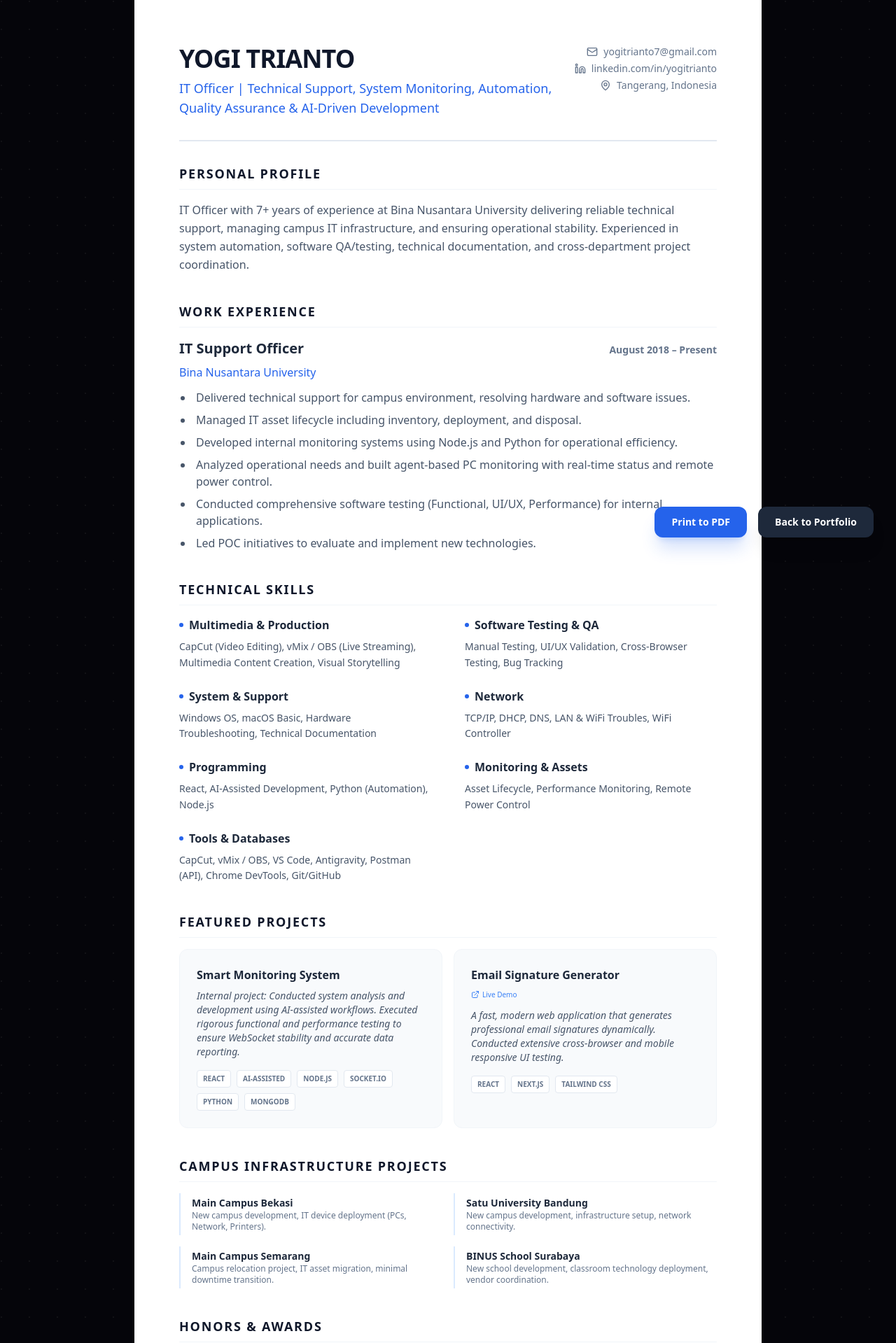
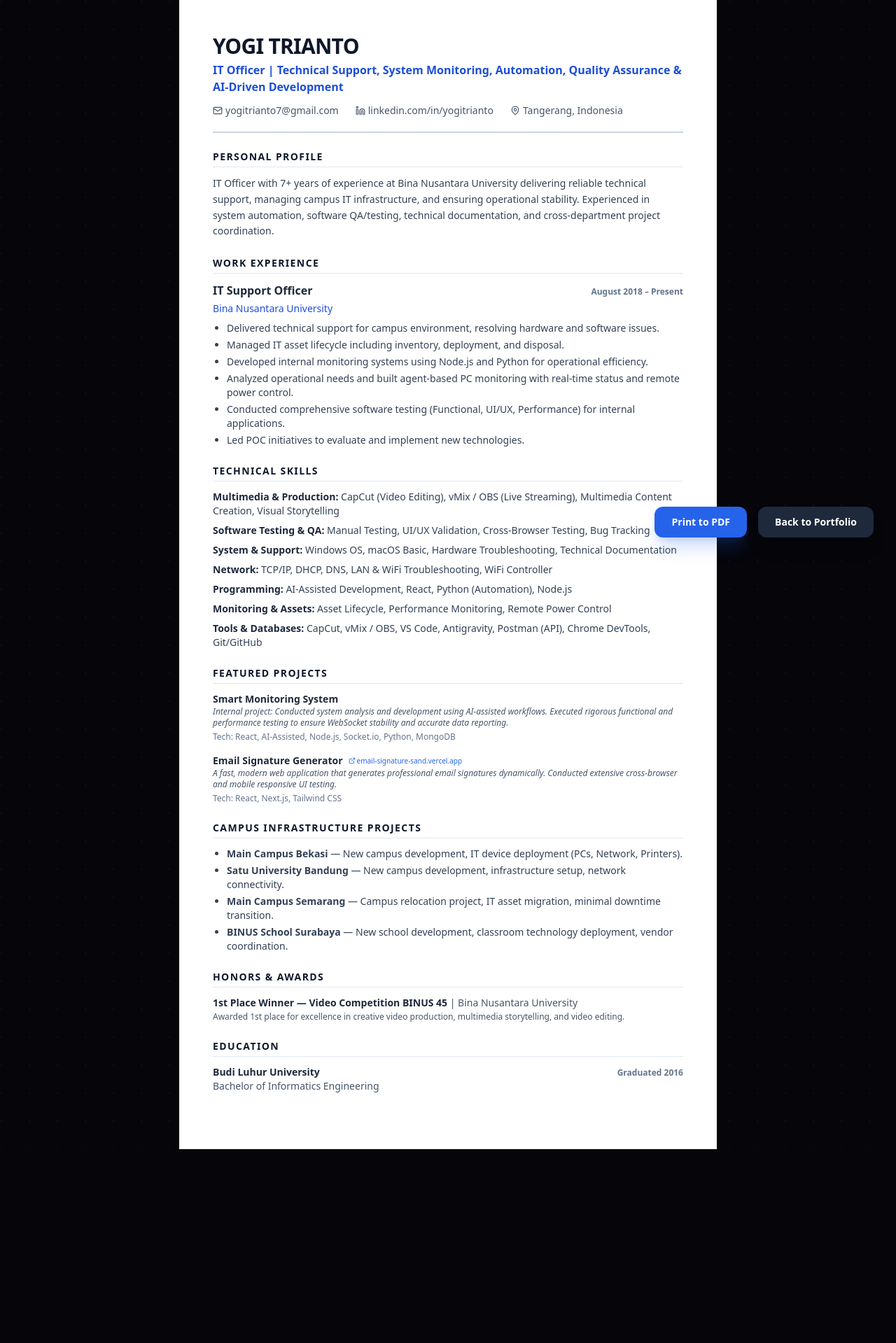
Before and after one commit to yogitriant/yogi-portfolio, a Next.js app: page /cv in a window 1280 px wide. Shown: the top 1919 px of the page at 70% size. After the commit the page ends 1642 px from the top, so only its background shows below. Built offline with nearby package versions, Linux system fonts and the light colour scheme.

Commit message:
Reorder AI-Assisted Dev to first in Programming, make CV ATS-friendly for print PDF

```diff
--- a/app/cv/page.js
+++ b/app/cv/page.js
@@ -1,7 +1,7 @@
 'use client';
 
 import React, { useEffect } from 'react';
-import { Mail, Linkedin, MapPin, Globe, Phone, ExternalLink, Monitor, Network, Code2, Zap, Wrench, Trophy, Video } from 'lucide-react';
+import { Mail, Linkedin, MapPin, ExternalLink } from 'lucide-react';
 
 export default function CV() {
   useEffect(() => {
@@ -12,8 +12,8 @@ export default function CV() {
     { category: "Multimedia & Production", items: ["CapCut (Video Editing)", "vMix / OBS (Live Streaming)", "Multimedia Content Creation", "Visual Storytelling"] },
     { category: "Software Testing & QA", items: ["Manual Testing", "UI/UX Validation", "Cross-Browser Testing", "Bug Tracking"] },
     { category: "System & Support", items: ["Windows OS", "macOS Basic", "Hardware Troubleshooting", "Technical Documentation"] },
-    { category: "Network", items: ["TCP/IP, DHCP, DNS", "LAN & WiFi Troubles", "WiFi Controller"] },
-    { category: "Programming", items: ["React", "AI-Assisted Development", "Python (Automation)", "Node.js"] },
+    { category: "Network", items: ["TCP/IP, DHCP, DNS", "LAN & WiFi Troubleshooting", "WiFi Controller"] },
+    { category: "Programming", items: ["AI-Assisted Development", "React", "Python (Automation)", "Node.js"] },
     { category: "Monitoring & Assets", items: ["Asset Lifecycle", "Performance Monitoring", "Remote Power Control"] },
     { category: "Tools & Databases", items: ["CapCut", "vMix / OBS", "VS Code", "Antigravity", "Postman (API)", "Chrome DevTools", "Git/GitHub"] }
   ];
@@ -35,133 +35,114 @@ export default function CV() {
   ];
 
   return (
-    <div className="min-h-screen bg-white text-slate-800 p-8 md:p-16 max-w-4xl mx-auto font-sans print:p-0">
-      {/* Header */}
-      <div className="border-b-2 border-slate-200 pb-8 mb-8 flex justify-between items-start">
-        <div>
-          <h1 className="text-4xl font-bold text-slate-900 tracking-tight mb-2">YOGI TRIANTO</h1>
-          <p className="text-lg text-blue-600 font-medium">IT Officer | Technical Support, System Monitoring, Automation, Quality Assurance & AI-Driven Development</p>
+    <div className="min-h-screen bg-white text-slate-800 max-w-3xl mx-auto font-sans print:max-w-none print:mx-0">
+      <div className="p-8 md:p-12 print:p-[1cm]">
+
+        {/* ===== HEADER ===== */}
+        <header className="border-b-2 border-slate-300 pb-5 mb-6">
+          <h1 className="text-3xl font-bold text-slate-900 tracking-tight mb-1">YOGI TRIANTO</h1>
+          <p className="text-base text-blue-700 font-semibold mb-3">IT Officer | Technical Support, System Monitoring, Automation, Quality Assurance & AI-Driven Development</p>
+          <div className="flex flex-wrap gap-x-6 gap-y-1 text-sm text-slate-600">
+            <span className="flex items-center gap-1 print:gap-0"><Mail className="w-3.5 h-3.5 print:hidden" /> yogitrianto7@gmail.com</span>
+            <span className="flex items-center gap-1 print:gap-0"><Linkedin className="w-3.5 h-3.5 print:hidden" /> linkedin.com/in/yogitrianto</span>
+            <span className="flex items-center gap-1 print:gap-0"><MapPin className="w-3.5 h-3.5 print:hidden" /> Tangerang, Indonesia</span>
           </div>
-        <div className="text-right text-sm text-slate-500 space-y-1">
-          <p className="flex items-center justify-end gap-2"><Mail className="w-4 h-4" /> yogitrianto7@gmail.com</p>
-          <p className="flex items-center justify-end gap-2"><Linkedin className="w-4 h-4" /> linkedin.com/in/yogitrianto</p>
-          <p className="flex items-center justify-end gap-2"><MapPin className="w-4 h-4" /> Tangerang, Indonesia</p>
-        </div>
-      </div>
+        </header>
 
-      {/* Profile */}
-      <section className="mb-10">
-        <h2 className="text-lg font-bold text-slate-900 uppercase tracking-widest border-b border-slate-100 pb-2 mb-4">Personal Profile</h2>
-        <p className="text-slate-600 leading-relaxed">
+        {/* ===== PROFILE ===== */}
+        <section className="mb-6">
+          <h2 className="text-sm font-bold text-slate-900 uppercase tracking-widest border-b border-slate-200 pb-1 mb-3">Personal Profile</h2>
+          <p className="text-sm text-slate-700 leading-relaxed">
             IT Officer with 7+ years of experience at Bina Nusantara University delivering reliable technical support, managing campus IT infrastructure, and ensuring operational stability. Experienced in system automation, software QA/testing, technical documentation, and cross-department project coordination.
           </p>
         </section>
 
-      {/* Experience */}
-      <section className="mb-10">
-        <h2 className="text-lg font-bold text-slate-900 uppercase tracking-widest border-b border-slate-100 pb-2 mb-4">Work Experience</h2>
+        {/* ===== WORK EXPERIENCE ===== */}
+        <section className="mb-6">
+          <h2 className="text-sm font-bold text-slate-900 uppercase tracking-widest border-b border-slate-200 pb-1 mb-3">Work Experience</h2>
           {workExperience.map((exp, i) => (
-          <div key={i} className="mb-6">
-            <div className="flex justify-between items-baseline mb-2">
-              <h3 className="text-xl font-bold text-slate-800">{exp.role}</h3>
-              <span className="text-sm font-semibold text-slate-500">{exp.period}</span>
+            <div key={i} className="mb-4">
+              <div className="flex justify-between items-baseline mb-1">
+                <h3 className="text-base font-bold text-slate-800">{exp.role}</h3>
+                <span className="text-xs font-semibold text-slate-500 shrink-0">{exp.period}</span>
               </div>
-            <p className="text-blue-600 font-medium mb-3">{exp.company}</p>
-            <ul className="list-disc list-outside ml-5 space-y-2 text-slate-600">
-              {exp.points.map((p, idx) => <li key={idx} className="pl-1">{p}</li>)}
+              <p className="text-sm text-blue-700 font-medium mb-2">{exp.company}</p>
+              <ul className="list-disc list-outside ml-5 space-y-1 text-sm text-slate-700">
+                {exp.points.map((p, idx) => <li key={idx}>{p}</li>)}
               </ul>
             </div>
           ))}
         </section>
 
-      {/* Skills Grouped */}
-      <section className="mb-10">
-        <h2 className="text-lg font-bold text-slate-900 uppercase tracking-widest border-b border-slate-100 pb-2 mb-4">Technical Skills</h2>
-        <div className="grid grid-cols-2 gap-x-12 gap-y-6">
+        {/* ===== TECHNICAL SKILLS (single column, ATS-friendly) ===== */}
+        <section className="mb-6">
+          <h2 className="text-sm font-bold text-slate-900 uppercase tracking-widest border-b border-slate-200 pb-1 mb-3">Technical Skills</h2>
+          <div className="space-y-2">
             {skills.map((s, i) => (
-            <div key={i}>
-              <h4 className="font-bold text-slate-800 mb-2 flex items-center gap-2">
-                 <div className="w-1.5 h-1.5 bg-blue-600 rounded-full" /> {s.category}
-              </h4>
-              <p className="text-sm text-slate-600 leading-relaxed">{s.items.join(', ')}</p>
+              <div key={i} className="text-sm">
+                <span className="font-bold text-slate-800">{s.category}: </span>
+                <span className="text-slate-700">{s.items.join(', ')}</span>
               </div>
             ))}
           </div>
         </section>
 
-      {/* Featured Projects */}
-      <section className="mb-10">
-        <h2 className="text-lg font-bold text-slate-900 uppercase tracking-widest border-b border-slate-100 pb-2 mb-4">Featured Projects</h2>
-        <div className="grid grid-cols-1 md:grid-cols-2 gap-4">
-          <div className="bg-slate-50 p-6 rounded-xl border border-slate-100">
-            <h3 className="font-bold text-slate-800 mb-2">Smart Monitoring System</h3>
-            <p className="text-sm text-slate-600 mb-4 italic">Internal project: Conducted system analysis and development using AI-assisted workflows. Executed rigorous functional and performance testing to ensure WebSocket stability and accurate data reporting.</p>
-            <div className="flex flex-wrap gap-2">
-              {["React", "AI-Assisted", "Node.js", "Socket.io", "Python", "MongoDB"].map(t => (
-                <span key={t} className="px-2 py-1 bg-white border border-slate-200 text-[10px] font-bold text-slate-500 rounded uppercase">{t}</span>
-              ))}
+        {/* ===== FEATURED PROJECTS ===== */}
+        <section className="mb-6">
+          <h2 className="text-sm font-bold text-slate-900 uppercase tracking-widest border-b border-slate-200 pb-1 mb-3">Featured Projects</h2>
+
+          <div className="mb-4">
+            <h3 className="text-sm font-bold text-slate-800">Smart Monitoring System</h3>
+            <p className="text-xs text-slate-600 italic mb-1">Internal project: Conducted system analysis and development using AI-assisted workflows. Executed rigorous functional and performance testing to ensure WebSocket stability and accurate data reporting.</p>
+            <p className="text-xs text-slate-500">Tech: React, AI-Assisted, Node.js, Socket.io, Python, MongoDB</p>
           </div>
+
+          <div className="mb-4">
+            <div className="flex items-center gap-2">
+              <h3 className="text-sm font-bold text-slate-800">Email Signature Generator</h3>
+              <a href="https://email-signature-sand.vercel.app/" target="_blank" rel="noopener noreferrer" className="text-[10px] text-blue-600 inline-flex items-center gap-0.5 print:text-blue-800">
+                <ExternalLink className="w-2.5 h-2.5 print:hidden" /> email-signature-sand.vercel.app
+              </a>
             </div>
-          <div className="bg-slate-50 p-6 rounded-xl border border-slate-100">
-            <h3 className="font-bold text-slate-800 mb-1">Email Signature Generator</h3>
-            <a href="https://email-signature-sand.vercel.app/" target="_blank" rel="noopener noreferrer" className="text-[10px] text-blue-500 mb-2 inline-flex items-center gap-1"><ExternalLink className="w-3 h-3" /> Live Demo</a>
-            <p className="text-sm text-slate-600 mb-4 italic mt-1">A fast, modern web application that generates professional email signatures dynamically. Conducted extensive cross-browser and mobile responsive UI testing.</p>
-            <div className="flex flex-wrap gap-2">
-              {["React", "Next.js", "Tailwind CSS"].map(t => (
-                <span key={t} className="px-2 py-1 bg-white border border-slate-200 text-[10px] font-bold text-slate-500 rounded uppercase">{t}</span>
-              ))}
-            </div>
-          </div>
+            <p className="text-xs text-slate-600 italic mb-1">A fast, modern web application that generates professional email signatures dynamically. Conducted extensive cross-browser and mobile responsive UI testing.</p>
+            <p className="text-xs text-slate-500">Tech: React, Next.js, Tailwind CSS</p>
           </div>
         </section>
 
-      {/* Campus Projects */}
-      <section className="mb-10">
-        <h2 className="text-lg font-bold text-slate-900 uppercase tracking-widest border-b border-slate-100 pb-2 mb-4">Campus Infrastructure Projects</h2>
-        <div className="grid grid-cols-1 md:grid-cols-2 gap-4">
-          {[
-            { loc: "Main Campus Bekasi", desc: "New campus development, IT device deployment (PCs, Network, Printers)." },
-            { loc: "Satu University Bandung", desc: "New campus development, infrastructure setup, network connectivity." },
-            { loc: "Main Campus Semarang", desc: "Campus relocation project, IT asset migration, minimal downtime transition." },
-            { loc: "BINUS School Surabaya", desc: "New school development, classroom technology deployment, vendor coordination." }
-          ].map((p, i) => (
-            <div key={i} className="border-l-2 border-blue-100 pl-4 py-1">
-              <h4 className="font-bold text-slate-800 text-sm">{p.loc}</h4>
-              <p className="text-xs text-slate-500">{p.desc}</p>
-            </div>
-          ))}
+        {/* ===== CAMPUS INFRASTRUCTURE PROJECTS ===== */}
+        <section className="mb-6">
+          <h2 className="text-sm font-bold text-slate-900 uppercase tracking-widest border-b border-slate-200 pb-1 mb-3">Campus Infrastructure Projects</h2>
+          <ul className="list-disc list-outside ml-5 space-y-1 text-sm text-slate-700">
+            <li><span className="font-semibold">Main Campus Bekasi</span> — New campus development, IT device deployment (PCs, Network, Printers).</li>
+            <li><span className="font-semibold">Satu University Bandung</span> — New campus development, infrastructure setup, network connectivity.</li>
+            <li><span className="font-semibold">Main Campus Semarang</span> — Campus relocation project, IT asset migration, minimal downtime transition.</li>
+            <li><span className="font-semibold">BINUS School Surabaya</span> — New school development, classroom technology deployment, vendor coordination.</li>
+          </ul>
+        </section>
+
+        {/* ===== HONORS & AWARDS ===== */}
+        <section className="mb-6">
+          <h2 className="text-sm font-bold text-slate-900 uppercase tracking-widest border-b border-slate-200 pb-1 mb-3">Honors & Awards</h2>
+          <div className="text-sm">
+            <span className="font-bold text-slate-800">1st Place Winner — Video Competition BINUS 45</span>
+            <span className="text-slate-600"> | Bina Nusantara University</span>
+            <p className="text-xs text-slate-600 mt-0.5">Awarded 1st place for excellence in creative video production, multimedia storytelling, and video editing.</p>
           </div>
         </section>
 
-      {/* Honors & Awards */}
-      <section className="mb-10">
-        <h2 className="text-lg font-bold text-slate-900 uppercase tracking-widest border-b border-slate-100 pb-2 mb-4">Honors & Awards</h2>
-        <div className="flex justify-between items-start">
+        {/* ===== EDUCATION ===== */}
+        <section className="mb-8">
+          <h2 className="text-sm font-bold text-slate-900 uppercase tracking-widest border-b border-slate-200 pb-1 mb-3">Education</h2>
+          <div className="flex justify-between items-baseline">
             <div>
-            <h3 className="font-bold text-slate-800 flex items-center gap-2">
-              Juara 1 – Video Competition BINUS 45
-            </h3>
-            <p className="text-sm text-slate-600 mt-1">
-              Bina Nusantara University — Awarded 1st place for excellence in creative video production, multimedia storytelling, and video editing.
-            </p>
+              <h3 className="text-sm font-bold text-slate-800">Budi Luhur University</h3>
+              <p className="text-sm text-slate-600">Bachelor of Informatics Engineering</p>
             </div>
-          <span className="text-xs font-semibold px-2.5 py-1 bg-amber-50 text-amber-700 border border-amber-200 rounded-full shrink-0">1st Place Winner</span>
+            <span className="text-xs font-semibold text-slate-500">Graduated 2016</span>
           </div>
         </section>
 
-      {/* Education */}
-      <section className="mb-12">
-        <h2 className="text-lg font-bold text-slate-900 uppercase tracking-widest border-b border-slate-100 pb-2 mb-4">Education</h2>
-        <div className="flex justify-between items-baseline">
-          <div>
-            <h3 className="font-bold text-slate-800">Budi Luhur University</h3>
-            <p className="text-slate-600">Bachelor of Informatics Engineering</p>
-          </div>
-          <span className="text-sm font-semibold text-slate-500">Graduated 2016</span>
-        </div>
-      </section>
-
-      {/* Print Button - Filtered in print */}
+        {/* ===== PRINT BUTTONS (hidden on print) ===== */}
         <div className="print:hidden fixed bottom-8 right-8 flex gap-4">
           <button
             onClick={() => window.print()}
@@ -179,10 +160,26 @@ export default function CV() {
 
         <style jsx global>{`
           @media print {
-          body { background: white; color: black; }
-          .print\:hidden { display: none !important; }
+            @page {
+              size: A4;
+              margin: 0;
+            }
+            html, body {
+              background: white !important;
+              color: black !important;
+              font-size: 11pt !important;
+              line-height: 1.4 !important;
+              -webkit-print-color-adjust: exact;
+              print-color-adjust: exact;
+            }
+            .print\\:hidden { display: none !important; }
+            a { color: #1e40af !important; text-decoration: none !important; }
+            h1, h2, h3, h4 { page-break-after: avoid; }
+            ul, ol { page-break-inside: avoid; }
+            section { page-break-inside: avoid; }
           }
         `}</style>
       </div>
+    </div>
   );
 }
--- a/app/page.js
+++ b/app/page.js
@@ -88,7 +88,7 @@ export default function Home() {
     {
       category: "Programming & Automation",
       icon: <Code2 className="w-5 h-5 text-emerald-400" />,
-      items: ["React (Frontend Development)", "AI-Assisted Development (Workflow Optimization)", "Python (Automation, Scripting)", "Node.js (Express, Socket.IO, ESM)"]
+      items: ["AI-Assisted Development (Workflow Optimization)", "React (Frontend Development)", "Python (Automation, Scripting)", "Node.js (Express, Socket.IO, ESM)"]
     },
     {
       category: "Monitoring & Assets",
```
Lines whose indentation alone changed are shown as unchanged.
